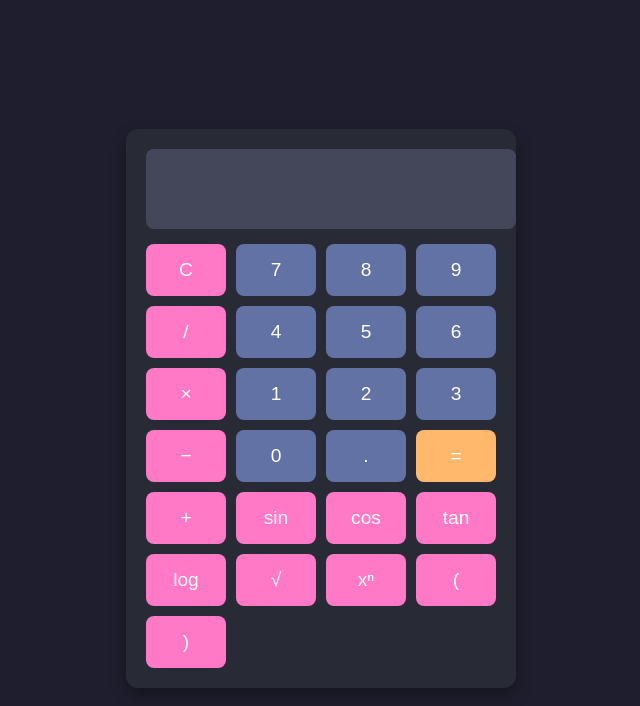
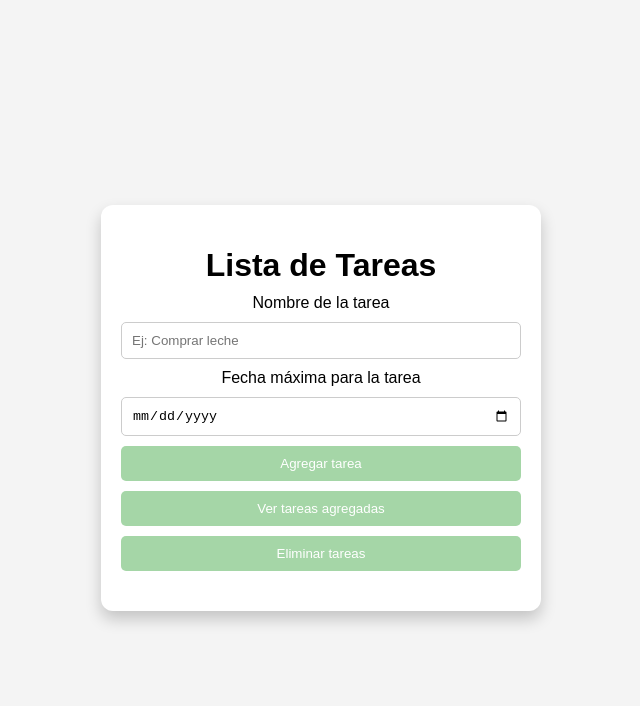
Before and after one commit to luiskar96/luiskar96.github.io, a plain HTML site: page index.html in a window 1280 px wide. Shown: the whole page, without its empty margins (319-959 px from the left). Drawn offline with Linux system fonts and the light colour scheme.

Commit message:
Add files via upload

```diff
--- a/index.html
+++ b/index.html
@@ -3,40 +3,47 @@
 <head>
     <meta charset="UTF-8">
     <meta name="viewport" content="width=device-width, initial-scale=1.0">
-    <title>Calculadora Científica</title>
+    <title>Lista de Tareas</title>
     <link rel="stylesheet" href="styles.css">
 </head>
 <body>
-    <div class="calculator">
-        <input type="text" id="display" disabled>
-        <div class="buttons">
-            <button class="btn btn-operator" onclick="clearDisplay()">C</button>
-            <button class="btn" onclick="appendToDisplay('7')">7</button>
-            <button class="btn" onclick="appendToDisplay('8')">8</button>
-            <button class="btn" onclick="appendToDisplay('9')">9</button>
-            <button class="btn btn-operator" onclick="appendToDisplay('/')">/</button>
-            <button class="btn" onclick="appendToDisplay('4')">4</button>
-            <button class="btn" onclick="appendToDisplay('5')">5</button>
-            <button class="btn" onclick="appendToDisplay('6')">6</button>
-            <button class="btn btn-operator" onclick="appendToDisplay('*')">×</button>
-            <button class="btn" onclick="appendToDisplay('1')">1</button>
-            <button class="btn" onclick="appendToDisplay('2')">2</button>
-            <button class="btn" onclick="appendToDisplay('3')">3</button>
-            <button class="btn btn-operator" onclick="appendToDisplay('-')">−</button>
-            <button class="btn" onclick="appendToDisplay('0')">0</button>
-            <button class="btn" onclick="appendToDisplay('.')">.</button>
-            <button class="btn btn-equal" onclick="calculate()">=</button>
-            <button class="btn btn-operator" onclick="appendToDisplay('+')">+</button>
-            <button class="btn btn-operator" onclick="appendToDisplay('Math.sin(')">sin</button>
-            <button class="btn btn-operator" onclick="appendToDisplay('Math.cos(')">cos</button>
-            <button class="btn btn-operator" onclick="appendToDisplay('Math.tan(')">tan</button>
-            <button class="btn btn-operator" onclick="appendToDisplay('Math.log(')">log</button>
-            <button class="btn btn-operator" onclick="appendToDisplay('Math.sqrt(')">√</button>
-            <button class="btn btn-operator" onclick="appendToDisplay('Math.pow(')">xⁿ</button>
-            <button class="btn btn-operator" onclick="appendToDisplay('(')">(</button>
-            <button class="btn btn-operator" onclick="appendToDisplay(')')">)</button>
+    <div class="container">
+        <h1>Lista de Tareas</h1>
+        <div class="task-input">
+            <label for="taskInput">Nombre de la tarea</label>
+            <input type="text" id="taskInput" placeholder="Ej: Comprar leche">
+            <label for="taskDate">Fecha máxima para la tarea</label>
+            <input type="date" id="taskDate">
+            <button onclick="addTask()">Agregar tarea</button>
+            <button onclick="showTasksPopup()">Ver tareas agregadas</button>
+            <button onclick="showDeleteTasksPopup()">Eliminar tareas</button>
         </div>
     </div>
+
+    <div id="taskPopup" class="popup">
+        <div class="popup-content">
+            <span class="close" onclick="closePopup('taskPopup')">&times;</span>
+            <p>Tarea guardada</p>
+            <button onclick="closePopup('taskPopup')">Aceptar</button>
+        </div>
+    </div>
+
+    <div id="viewTasksPopup" class="popup">
+        <div class="popup-content">
+            <span class="close" onclick="closePopup('viewTasksPopup')">&times;</span>
+            <h2>Tareas Agregadas</h2>
+            <ul id="popupTaskList"></ul>
+        </div>
+    </div>
+
+    <div id="deleteTasksPopup" class="popup">
+        <div class="popup-content">
+            <span class="close" onclick="closePopup('deleteTasksPopup')">&times;</span>
+            <h2>Eliminar Tareas</h2>
+            <ul id="deleteTaskList"></ul>
+        </div>
+    </div>
+
     <script src="script.js"></script>
 </body>
 </html>
--- a/script.js
+++ b/script.js
@@ -1,13 +1,57 @@
-function appendToDisplay(value) {
-    document.getElementById('display').value += value;
+document.addEventListener("DOMContentLoaded", loadTasks);
+function addTask() {
+    let taskInput = document.getElementById("taskInput");
+    let taskDate = document.getElementById("taskDate");
+    let taskText = taskInput.value.trim();
+    let taskDueDate = taskDate.value;
+    if (taskText === "" || taskDueDate === "") return;
+
+    let tasks = JSON.parse(localStorage.getItem("tasks")) || [];
+    let newTask = { text: taskText, date: taskDueDate };
+    tasks.push(newTask);
+    localStorage.setItem("tasks", JSON.stringify(tasks));
+
+    taskInput.value = "";
+    taskDate.value = "";
+    showPopup("taskPopup");
 }
-function clearDisplay() {
-    document.getElementById('display').value = '';
+function showPopup(id) {
+    let popup = document.getElementById(id);
+    popup.style.display = "flex";
+    popup.addEventListener("click", function(event) {
+        if (event.target === popup) {
+            closePopup(id);
+        }
+    });
 }
-function calculate() {
-    try {
-        document.getElementById('display').value = eval(document.getElementById('display').value);
-    } catch {
-        document.getElementById('display').value = 'Error';
-    }
+function closePopup(id) {
+    document.getElementById(id).style.display = "none";
 }
+function showTasksPopup() {
+    let tasks = JSON.parse(localStorage.getItem("tasks")) || [];
+    let popupTaskList = document.getElementById("popupTaskList");
+    popupTaskList.innerHTML = "";
+    tasks.forEach(task => {
+        let li = document.createElement("li");
+        li.textContent = `${task.text} - ${task.date}`;
+        popupTaskList.appendChild(li);
+    });
+    showPopup("viewTasksPopup");
+}
+function showDeleteTasksPopup() {
+    let tasks = JSON.parse(localStorage.getItem("tasks")) || [];
+    let deleteTaskList = document.getElementById("deleteTaskList");
+    deleteTaskList.innerHTML = "";
+    tasks.forEach((task, index) => {
+        let li = document.createElement("li");
+        li.innerHTML = `${task.text} - ${task.date} <button class='delete' onclick='deleteTask(${index})'>Eliminar</button>`;
+        deleteTaskList.appendChild(li);
+    });
+    showPopup("deleteTasksPopup");
+}
+function deleteTask(index) {
+    let tasks = JSON.parse(localStorage.getItem("tasks"));
+    tasks.splice(index, 1);
+    localStorage.setItem("tasks", JSON.stringify(tasks));
+    showDeleteTasksPopup();
+}
--- a/styles.css
+++ b/styles.css
@@ -3,56 +3,64 @@ body {
     justify-content: center;
     align-items: center;
     height: 100vh;
-    background-color: #1e1e2e;
+    background-color: #f4f4f4;
     font-family: 'Arial', sans-serif;
 }
-.calculator {
-    background: #282a36;
+.container {
+    background: #ffffff;
     padding: 20px;
     border-radius: 12px;
-    box-shadow: 0 8px 16px rgba(0, 0, 0, 0.3);
+    box-shadow: 0 8px 16px rgba(0, 0, 0, 0.2);
     text-align: center;
-    width: 350px;
+    width: 400px;
 }
-#display {
+h1 {
+    margin-bottom: 10px;
+}
+.task-input {
+    display: flex;
+    flex-direction: column;
+    gap: 10px;
+    margin-bottom: 20px;
+}
+input {
+    padding: 10px;
+    border-radius: 5px;
+    border: 1px solid #ccc;
+}
+button {
+    padding: 10px;
+    border: none;
+    background: #a5d6a7;
+    color: white;
+    border-radius: 5px;
+    cursor: pointer;
+}
+button:hover {
+    background: #81c784;
+}
+.popup {
+    display: none;
+    position: fixed;
+    left: 0;
+    top: 0;
     width: 100%;
-    height: 60px;
-    font-size: 2em;
-    text-align: right;
-    margin-bottom: 15px;
-    border: none;
-    border-radius: 8px;
-    padding: 10px;
-    background: #44475a;
-    color: white;
+    height: 100%;
+    background: rgba(0, 0, 0, 0.5);
+    justify-content: center;
+    align-items: center;
 }
-.buttons {
-    display: grid;
-    grid-template-columns: repeat(4, 1fr);
-    gap: 10px;
+.popup-content {
+    background: white;
+    padding: 20px;
+    border-radius: 10px;
+    text-align: center;
+    position: relative;
 }
-.btn {
-    background-color: #6272a4;
-    border: none;
-    padding: 15px;
-    font-size: 1.2em;
-    border-radius: 8px;
+.close {
+    position: absolute;
+    top: 10px;
+    right: 15px;
+    font-size: 20px;
     cursor: pointer;
-    transition: 0.3s;
-    color: white;
 }
-.btn:hover {
-    background-color: #50fa7b;
-}
-.btn-operator {
-    background-color: #ff79c6;
-}
-.btn-operator:hover {
-    background-color: #ff92df;
-}
-.btn-equal {
-    background-color: #ffb86c;
-}
-.btn-equal:hover {
-    background-color: #ff9f4d;
-}
```
